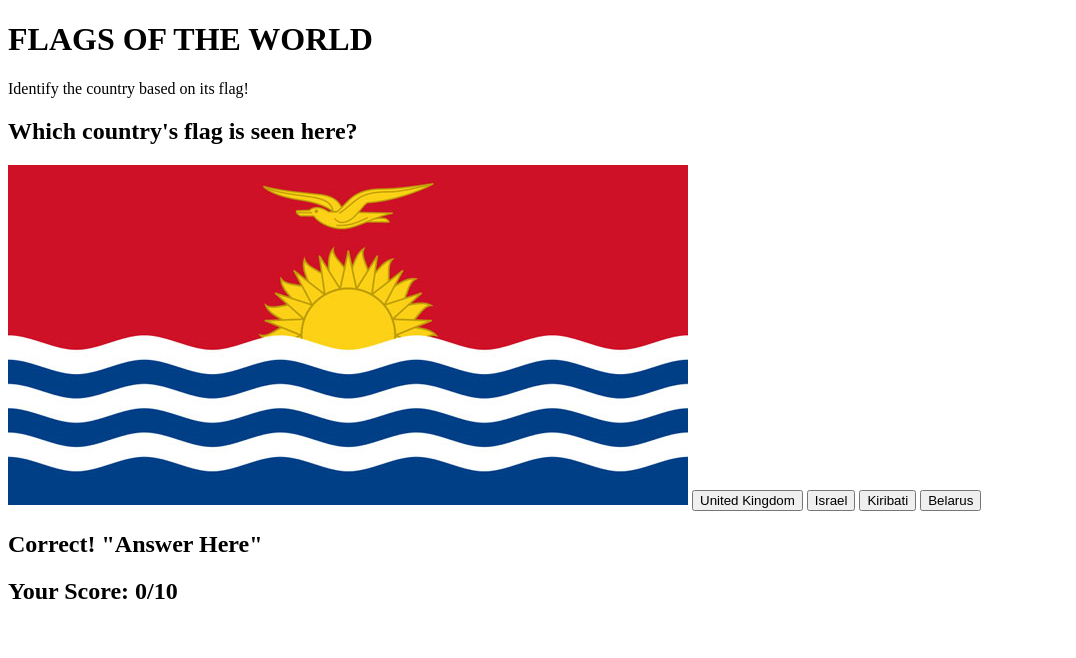
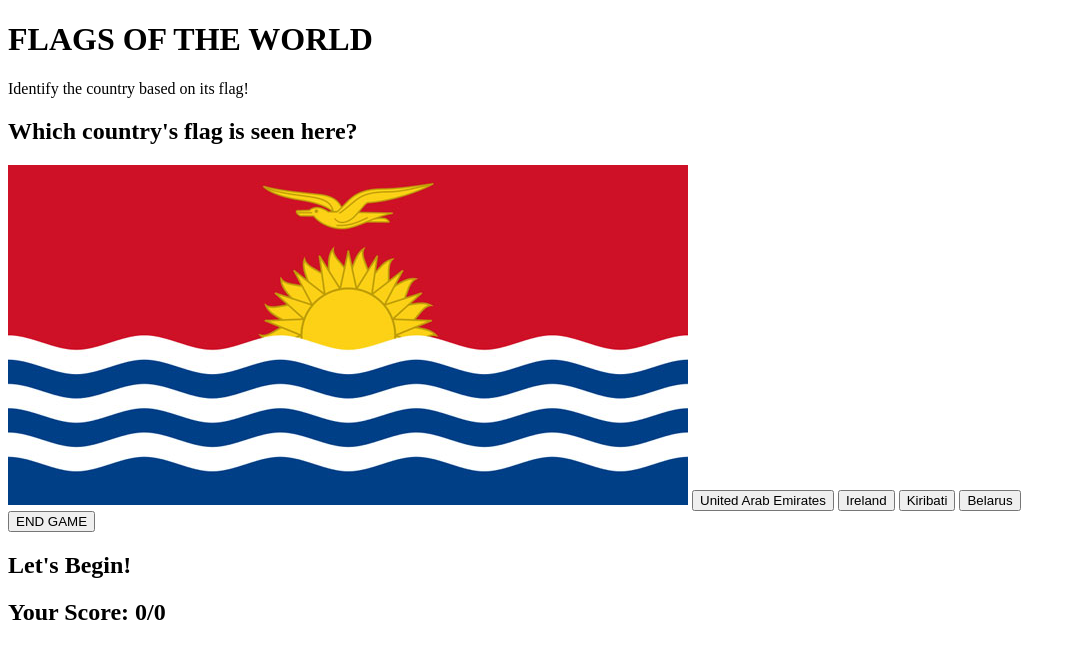
Before and after one commit to ConleyJBrown/MP1BG, a plain HTML site: page index.html in a window 1280 px wide. Shown: the whole page, without its empty margins (0-1076 px from the left). Drawn offline with Linux system fonts and the light colour scheme.

Commit message:
Finished game logic, new flags now present after each response and running score is properly calculated. Added the not yet functional END GAME button

```diff
--- a/index.html
+++ b/index.html
@@ -14,11 +14,11 @@
     <button type="button" id = "button2">Option B</button>
     <button type="button" id = "button3">Option C</button>
     <button type="button" id = "button4">Option D</button>
+</div>
 
-
-  </div>
-  <h2 id = "whetherCorrect">Correct! "Answer Here"</h2>
-  <h2 id = "yourScore">Your Score: 0/10</h2>
+  <button type = "button" id = "endGame">END GAME</button>
+  <h2 id = "whetherCorrect">Let's Begin!</h2>
+  <h2 id = "yourScore">Your Score: 0/0</h2>
   <script src="script.js"></script>
 </body>
 </html>
--- a/script.js
+++ b/script.js
@@ -31,7 +31,7 @@ countryNames = [
     "Saudi Arabia","Scotland","Senegal","Serbia","Seychelles", "Sierra Leone",
     "Singapore","Slovakia","Slovenia","Solomon Islands","Somalia","South Africa",
     "South Korea", "South Sudan","Spain","Sri Lanka","Sudan","Suriname",
-    "Swaziland", "Sweden","Swittzerland","Syria","Taiwan","Tajikistan",
+    "Swaziland", "Sweden","Switzerland","Syria","Taiwan","Tajikistan",
     "Tanzania","Thailand","The Gambia","Togo","Tonga","Trinidad and Tobago",
     "Tunisia","Turkey","Turkmenistan","Tuvalu","Uganda","Ukraine",
     "United Arab Emirates","United Kingdom","United States","Uruguay","Uzbekistan","Vanuatu",
@@ -62,11 +62,13 @@ let scoreTable = document.getElementById("yourScore");
 let score = 0;
 let attempts = 0;
 let randomCountry;
+
+//load the first question when window loads
 window.onload = nextQuestion();
 
 function nextQuestion()
 {
-    randomCountry = countries[Math.floor(Math.random()*countries.length)];
+    randomCountry = countries.splice(Math.floor(Math.random()*countries.length), 1)[0];
     console.log(randomCountry);
     let image = document.getElementsByClassName("flagImage")[0];
     image.src = randomCountry.imageSource;
@@ -74,7 +76,9 @@ function nextQuestion()
     let correctAnswer = Math.floor(Math.random()*4+1);
     console.log(correctAnswer);
 
-    let possibleAnswers = countryNames;
+    let possibleAnswers = [...countryNames];
+    console.log("Next question and the length of possible answers is " + possibleAnswers.length);
+    console.log("Next question and the length of countryNames is " + countryNames.length);
     for( let i = 0; i < possibleAnswers.length; i++){
 
         if ( possibleAnswers[i] === randomCountry.name) {
@@ -88,6 +92,8 @@ function nextQuestion()
     for(let i = 1; i <=4;  i++)
     {
         let button = document.getElementById("button"+i);
+        button.removeEventListener("click", handleCorrectAnswer);
+        button.removeEventListener("click", handleIncorrectAnswer);
         if(i === correctAnswer)
         {
             button.textContent = randomCountry.name;
@@ -97,12 +103,16 @@ function nextQuestion()
         }
         else
         {
-            let wrongAnswerIndex = Math.floor(Math.random()*countries.length);
+            let wrongAnswerIndex = Math.floor(Math.random()*possibleAnswers.length);
+            console.log("the country with index " + wrongAnswerIndex + " has been assigned to button as a potential incorrect response");
+            console.log(possibleAnswers[wrongAnswerIndex]);
             button.textContent = possibleAnswers[wrongAnswerIndex];
             console.log(possibleAnswers.splice(wrongAnswerIndex,1) + " has been removed and placed on button " + i) ;
             button.addEventListener("click", handleIncorrectAnswer);
             console.log("button " + i + " is listening for incorrect response");
         }
+        console.log(countries.length);
+        console.log(possibleAnswers.length)
     }
 }
 
@@ -117,19 +127,23 @@ function nextQuestion()
 
 function handleCorrectAnswer()
 {
-    //alert("Correct!");
     result.textContent = "Correct! Great Job!";
     score++;
     attempts++;
     scoreTable.textContent = "Your Score: " + score + "/" + attempts;
-    setTimeout(nextQuestion, 1000);
+    if(attempts < 204)
+    {
+    nextQuestion();
+    }
 }
 
 function handleIncorrectAnswer()
 {
-    //alert("Incorrect!");
     result.textContent = "Incorrect. That was the flag of " + randomCountry.name + ".";
     attempts++;
     scoreTable.textContent = "Your Score: " + score + "/" + attempts;
-    setTimeout(nextQuestion, 1000);
+    if (attempts < 204)
+    {
+    nextQuestion();
+    }
 }
```
